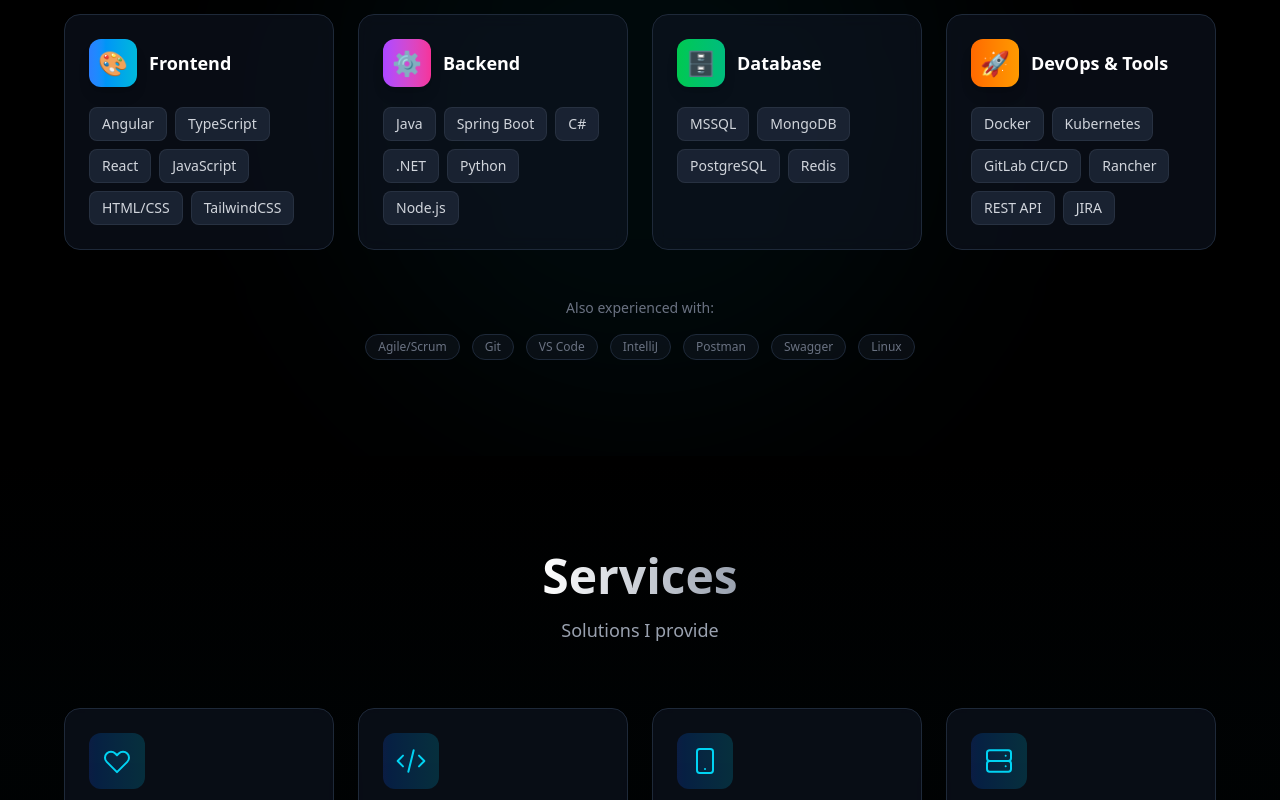
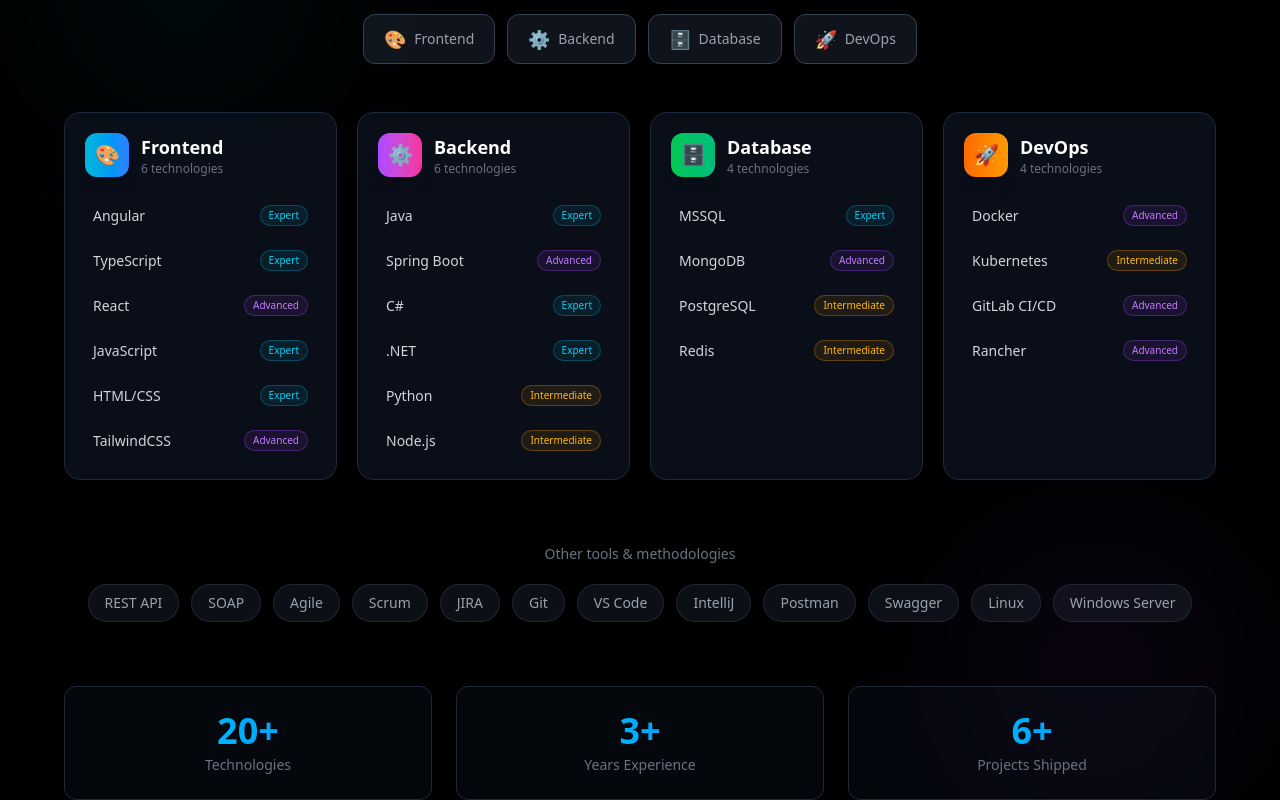
Before and after one commit to ensarce/myportfolio, a Next.js app: page / in a window 1280 px wide. Shown: the part 1680-2480 px from the top of the page. Built offline with nearby package versions, Linux system fonts and the light colour scheme.

Commit message:
Skills section - mixed design with cards, floating tags, levels and stats

```diff
--- a/components/SkillsChart.tsx
+++ b/components/SkillsChart.tsx
@@ -1,53 +1,104 @@
 "use client";
 
-import { motion } from "framer-motion";
+import { useState } from "react";
+import { motion, AnimatePresence } from "framer-motion";
 import { useLanguage } from "./LanguageProvider";
 
 const skillCategories = [
     {
+        id: "frontend",
         titleEn: "Frontend",
         titleTr: "Frontend",
         icon: "🎨",
-        color: "from-blue-500 to-cyan-500",
-        skills: ["Angular", "TypeScript", "React", "JavaScript", "HTML/CSS", "TailwindCSS"],
+        color: "cyan",
+        gradient: "from-cyan-500 to-blue-500",
+        bgGlow: "bg-cyan-500/20",
+        skills: [
+            { name: "Angular", level: "Expert", years: "3+" },
+            { name: "TypeScript", level: "Expert", years: "3+" },
+            { name: "React", level: "Advanced", years: "2+" },
+            { name: "JavaScript", level: "Expert", years: "5+" },
+            { name: "HTML/CSS", level: "Expert", years: "5+" },
+            { name: "TailwindCSS", level: "Advanced", years: "2+" },
+        ],
     },
     {
+        id: "backend",
         titleEn: "Backend",
         titleTr: "Backend",
         icon: "⚙️",
-        color: "from-purple-500 to-pink-500",
-        skills: ["Java", "Spring Boot", "C#", ".NET", "Python", "Node.js"],
+        color: "purple",
+        gradient: "from-purple-500 to-pink-500",
+        bgGlow: "bg-purple-500/20",
+        skills: [
+            { name: "Java", level: "Expert", years: "3+" },
+            { name: "Spring Boot", level: "Advanced", years: "3+" },
+            { name: "C#", level: "Expert", years: "3+" },
+            { name: ".NET", level: "Expert", years: "3+" },
+            { name: "Python", level: "Intermediate", years: "2+" },
+            { name: "Node.js", level: "Intermediate", years: "1+" },
+        ],
     },
     {
+        id: "database",
         titleEn: "Database",
         titleTr: "Veritabanı",
         icon: "🗄️",
-        color: "from-green-500 to-emerald-500",
-        skills: ["MSSQL", "MongoDB", "PostgreSQL", "Redis"],
+        color: "green",
+        gradient: "from-green-500 to-emerald-500",
+        bgGlow: "bg-green-500/20",
+        skills: [
+            { name: "MSSQL", level: "Expert", years: "3+" },
+            { name: "MongoDB", level: "Advanced", years: "2+" },
+            { name: "PostgreSQL", level: "Intermediate", years: "1+" },
+            { name: "Redis", level: "Intermediate", years: "1+" },
+        ],
     },
     {
-        titleEn: "DevOps & Tools",
-        titleTr: "DevOps & Araçlar",
+        id: "devops",
+        titleEn: "DevOps",
+        titleTr: "DevOps",
         icon: "🚀",
-        color: "from-orange-500 to-amber-500",
-        skills: ["Docker", "Kubernetes", "GitLab CI/CD", "Rancher", "REST API", "JIRA"],
+        color: "orange",
+        gradient: "from-orange-500 to-amber-500",
+        bgGlow: "bg-orange-500/20",
+        skills: [
+            { name: "Docker", level: "Advanced", years: "2+" },
+            { name: "Kubernetes", level: "Intermediate", years: "2+" },
+            { name: "GitLab CI/CD", level: "Advanced", years: "2+" },
+            { name: "Rancher", level: "Advanced", years: "2+" },
+        ],
     },
 ];
 
+const floatingTechs = [
+    "REST API", "SOAP", "Agile", "Scrum", "JIRA", "Git", "VS Code",
+    "IntelliJ", "Postman", "Swagger", "Linux", "Windows Server"
+];
+
+const levelColors: Record<string, string> = {
+    Expert: "text-cyan-400 bg-cyan-500/10 border-cyan-500/30",
+    Advanced: "text-purple-400 bg-purple-500/10 border-purple-500/30",
+    Intermediate: "text-amber-400 bg-amber-500/10 border-amber-500/30",
+};
+
 export default function SkillsChart() {
     const { language, t } = useLanguage();
+    const [activeCategory, setActiveCategory] = useState<string | null>(null);
+    const [hoveredSkill, setHoveredSkill] = useState<string | null>(null);
 
     return (
         <section id="skills" className="py-16 sm:py-24 px-4 sm:px-6 relative overflow-hidden">
-            {/* Background accent */}
-            <div className="absolute top-1/2 left-1/2 -translate-x-1/2 -translate-y-1/2 w-[600px] h-[600px] bg-cyan-500/5 rounded-full blur-[100px]" />
+            {/* Animated background orbs */}
+            <div className="absolute top-20 left-10 w-72 h-72 bg-cyan-500/10 rounded-full blur-[100px] animate-pulse" />
+            <div className="absolute bottom-20 right-10 w-72 h-72 bg-purple-500/10 rounded-full blur-[100px] animate-pulse" style={{ animationDelay: "1s" }} />
 
             <div className="max-w-6xl mx-auto relative z-10">
+                {/* Header */}
                 <motion.div
                     initial={{ opacity: 0, y: 20 }}
                     whileInView={{ opacity: 1, y: 0 }}
                     viewport={{ once: true }}
-                    transition={{ duration: 0.6 }}
                     className="text-center mb-12 sm:mb-16"
                 >
                     <h2 className="text-2xl sm:text-3xl md:text-5xl font-bold mb-3 sm:mb-4">
@@ -60,74 +111,175 @@
                     </p>
                 </motion.div>
 
-                {/* Skills Grid */}
-                <div className="grid sm:grid-cols-2 lg:grid-cols-4 gap-4 sm:gap-6">
-                    {skillCategories.map((category, index) => (
+                {/* Category Tabs */}
                 <motion.div
-                            key={category.titleEn}
                     initial={{ opacity: 0, y: 20 }}
                     whileInView={{ opacity: 1, y: 0 }}
                     viewport={{ once: true }}
-                            transition={{ duration: 0.5, delay: index * 0.1 }}
-                            className="group relative"
+                    className="flex flex-wrap justify-center gap-2 sm:gap-3 mb-8 sm:mb-12"
+                >
+                    {skillCategories.map((category) => (
+                        <motion.button
+                            key={category.id}
+                            onClick={() => setActiveCategory(activeCategory === category.id ? null : category.id)}
+                            whileHover={{ scale: 1.05 }}
+                            whileTap={{ scale: 0.95 }}
+                            className={`flex items-center gap-2 px-4 sm:px-5 py-2 sm:py-2.5 rounded-xl text-sm font-medium transition-all duration-300 ${activeCategory === category.id
+                                    ? `bg-gradient-to-r ${category.gradient} text-white shadow-lg`
+                                    : "bg-gray-800/50 text-gray-400 hover:text-white border border-gray-700 hover:border-gray-600"
+                                }`}
+                        >
+                            <span className="text-base sm:text-lg">{category.icon}</span>
+                            <span>{language === "tr" ? category.titleTr : category.titleEn}</span>
+                        </motion.button>
+                    ))}
+                </motion.div>
+
+                {/* Skills Display */}
+                <div className="grid md:grid-cols-2 lg:grid-cols-4 gap-4 sm:gap-5">
+                    {skillCategories.map((category, catIndex) => (
+                        <motion.div
+                            key={category.id}
+                            initial={{ opacity: 0, y: 20 }}
+                            whileInView={{ opacity: 1, y: 0 }}
+                            viewport={{ once: true }}
+                            transition={{ delay: catIndex * 0.1 }}
+                            className={`relative ${activeCategory && activeCategory !== category.id ? "opacity-30" : ""} transition-opacity duration-300`}
                         >
                             {/* Card */}
-                            <div className="relative bg-gray-900/50 backdrop-blur-sm border border-gray-800 rounded-2xl p-5 sm:p-6 hover:border-gray-700 transition-all duration-300 h-full">
+                            <div className="relative bg-gray-900/60 backdrop-blur-sm border border-gray-800 rounded-2xl p-5 h-full overflow-hidden group hover:border-gray-700 transition-all">
+                                {/* Glow effect on hover */}
+                                <div className={`absolute inset-0 ${category.bgGlow} opacity-0 group-hover:opacity-100 transition-opacity duration-500 blur-xl`} />
+
+                                {/* Content */}
+                                <div className="relative z-10">
                                     {/* Header */}
-                                <div className="flex items-center gap-3 mb-4 sm:mb-5">
-                                    <div className={`w-10 h-10 sm:w-12 sm:h-12 rounded-xl bg-gradient-to-r ${category.color} flex items-center justify-center text-xl sm:text-2xl shadow-lg`}>
+                                    <div className="flex items-center gap-3 mb-5">
+                                        <motion.div
+                                            whileHover={{ rotate: 10, scale: 1.1 }}
+                                            className={`w-11 h-11 rounded-xl bg-gradient-to-r ${category.gradient} flex items-center justify-center text-xl shadow-lg`}
+                                        >
                                             {category.icon}
-                                    </div>
-                                    <h3 className="text-base sm:text-lg font-semibold text-white">
+                                        </motion.div>
+                                        <div>
+                                            <h3 className="text-lg font-semibold text-white">
                                                 {language === "tr" ? category.titleTr : category.titleEn}
                                             </h3>
+                                            <p className="text-xs text-gray-500">
+                                                {category.skills.length} {language === "tr" ? "teknoloji" : "technologies"}
+                                            </p>
+                                        </div>
                                     </div>
 
-                                {/* Skills List */}
-                                <div className="flex flex-wrap gap-2">
+                                    {/* Skills */}
+                                    <div className="space-y-2">
                                         {category.skills.map((skill, skillIndex) => (
+                                            <motion.div
+                                                key={skill.name}
+                                                initial={{ opacity: 0, x: -10 }}
+                                                whileInView={{ opacity: 1, x: 0 }}
+                                                viewport={{ once: true }}
+                                                transition={{ delay: catIndex * 0.1 + skillIndex * 0.05 }}
+                                                onHoverStart={() => setHoveredSkill(skill.name)}
+                                                onHoverEnd={() => setHoveredSkill(null)}
+                                                className="flex items-center justify-between p-2 rounded-lg hover:bg-gray-800/50 transition-colors cursor-default group/skill"
+                                            >
+                                                <span className="text-sm text-gray-300 group-hover/skill:text-white transition-colors">
+                                                    {skill.name}
+                                                </span>
+                                                <AnimatePresence mode="wait">
+                                                    {hoveredSkill === skill.name ? (
                                                         <motion.span
-                                            key={skill}
                                                             initial={{ opacity: 0, scale: 0.8 }}
-                                            whileInView={{ opacity: 1, scale: 1 }}
-                                            viewport={{ once: true }}
-                                            transition={{ duration: 0.3, delay: index * 0.1 + skillIndex * 0.05 }}
-                                            whileHover={{ scale: 1.05, y: -2 }}
-                                            className="px-3 py-1.5 bg-gray-800/80 border border-gray-700/50 rounded-lg text-xs sm:text-sm text-gray-300 hover:text-white hover:border-gray-600 hover:bg-gray-700/80 transition-all duration-200 cursor-default"
+                                                            animate={{ opacity: 1, scale: 1 }}
+                                                            exit={{ opacity: 0, scale: 0.8 }}
+                                                            className="text-xs text-gray-400"
                                                         >
-                                            {skill}
+                                                            {skill.years} {language === "tr" ? "yıl" : "years"}
                                                         </motion.span>
+                                                    ) : (
+                                                        <motion.span
+                                                            initial={{ opacity: 0, scale: 0.8 }}
+                                                            animate={{ opacity: 1, scale: 1 }}
+                                                            exit={{ opacity: 0, scale: 0.8 }}
+                                                            className={`text-[10px] px-2 py-0.5 rounded-full border ${levelColors[skill.level]}`}
+                                                        >
+                                                            {skill.level}
+                                                        </motion.span>
+                                                    )}
+                                                </AnimatePresence>
+                                            </motion.div>
                                         ))}
                                     </div>
+                                </div>
 
-                                {/* Subtle gradient line at bottom */}
-                                <div className={`absolute bottom-0 left-4 right-4 h-0.5 bg-gradient-to-r ${category.color} opacity-0 group-hover:opacity-100 transition-opacity duration-300 rounded-full`} />
+                                {/* Bottom gradient line */}
+                                <div className={`absolute bottom-0 left-0 right-0 h-1 bg-gradient-to-r ${category.gradient} transform scale-x-0 group-hover:scale-x-100 transition-transform duration-500 origin-left`} />
                             </div>
                         </motion.div>
                     ))}
                 </div>
 
-                {/* Additional Tech Tags */}
+                {/* Floating Tags Cloud */}
                 <motion.div
                     initial={{ opacity: 0, y: 20 }}
                     whileInView={{ opacity: 1, y: 0 }}
                     viewport={{ once: true }}
-                    transition={{ duration: 0.6, delay: 0.4 }}
-                    className="mt-10 sm:mt-12 text-center"
+                    transition={{ delay: 0.5 }}
+                    className="mt-12 sm:mt-16"
                 >
-                    <p className="text-gray-500 text-xs sm:text-sm mb-4">
-                        {language === "tr" ? "Ayrıca deneyimli olduğum:" : "Also experienced with:"}
+                    <div className="text-center mb-5">
+                        <p className="text-gray-500 text-xs sm:text-sm">
+                            {language === "tr" ? "Diğer araçlar ve metodolojiler" : "Other tools & methodologies"}
                         </p>
+                    </div>
                     <div className="flex flex-wrap justify-center gap-2 sm:gap-3">
-                        {["Agile/Scrum", "Git", "VS Code", "IntelliJ", "Postman", "Swagger", "Linux"].map((tech) => (
-                            <span
+                        {floatingTechs.map((tech, index) => (
+                            <motion.span
                                 key={tech}
-                                className="px-3 py-1 bg-gray-800/30 border border-gray-800 rounded-full text-xs text-gray-500 hover:text-gray-400 transition-colors"
+                                initial={{ opacity: 0, y: 20 }}
+                                whileInView={{ opacity: 1, y: 0 }}
+                                viewport={{ once: true }}
+                                transition={{ delay: 0.5 + index * 0.03 }}
+                                whileHover={{
+                                    scale: 1.1,
+                                    y: -3,
+                                    transition: { duration: 0.2 }
+                                }}
+                                className="px-3 sm:px-4 py-1.5 sm:py-2 bg-gray-800/40 border border-gray-700/50 rounded-full text-xs sm:text-sm text-gray-400 hover:text-white hover:border-cyan-500/30 hover:bg-gray-800/80 transition-all cursor-default"
                             >
                                 {tech}
-                            </span>
+                            </motion.span>
                         ))}
                     </div>
+                </motion.div>
+
+                {/* Experience Summary */}
+                <motion.div
+                    initial={{ opacity: 0, y: 20 }}
+                    whileInView={{ opacity: 1, y: 0 }}
+                    viewport={{ once: true }}
+                    transition={{ delay: 0.6 }}
+                    className="mt-12 sm:mt-16 grid grid-cols-3 gap-4 sm:gap-6"
+                >
+                    {[
+                        { value: "20+", labelEn: "Technologies", labelTr: "Teknoloji" },
+                        { value: "3+", labelEn: "Years Experience", labelTr: "Yıl Deneyim" },
+                        { value: "6+", labelEn: "Projects Shipped", labelTr: "Proje Tamamlandı" },
+                    ].map((stat, index) => (
+                        <motion.div
+                            key={stat.labelEn}
+                            whileHover={{ scale: 1.02 }}
+                            className="text-center p-4 sm:p-6 bg-gray-900/30 border border-gray-800 rounded-xl hover:border-gray-700 transition-all"
+                        >
+                            <div className="text-2xl sm:text-4xl font-bold bg-gradient-to-r from-cyan-400 to-blue-500 bg-clip-text text-transparent mb-1">
+                                {stat.value}
+                            </div>
+                            <div className="text-xs sm:text-sm text-gray-500">
+                                {language === "tr" ? stat.labelTr : stat.labelEn}
+                            </div>
+                        </motion.div>
+                    ))}
                 </motion.div>
             </div>
         </section>
```
Lines whose indentation alone changed are shown as unchanged.
